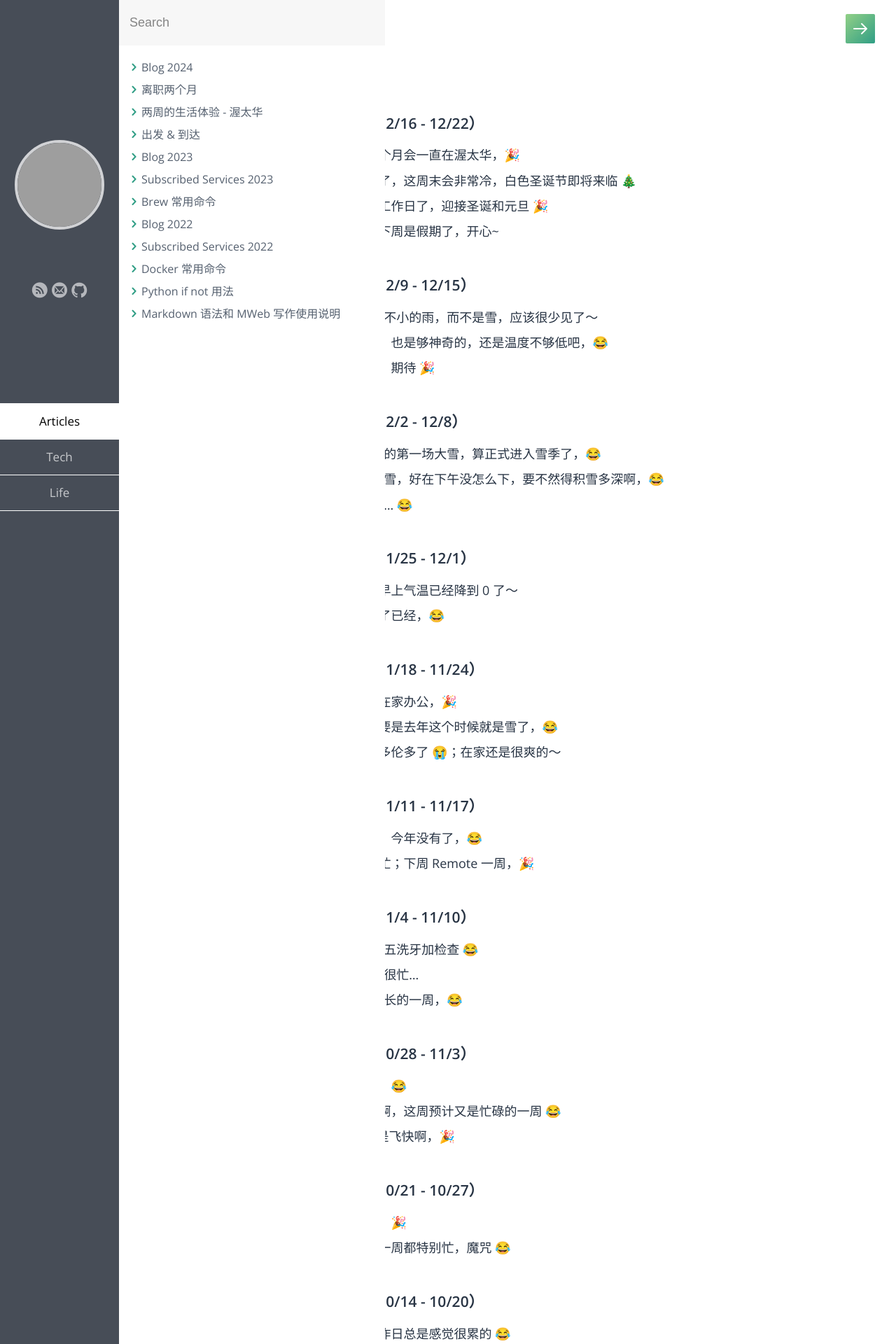
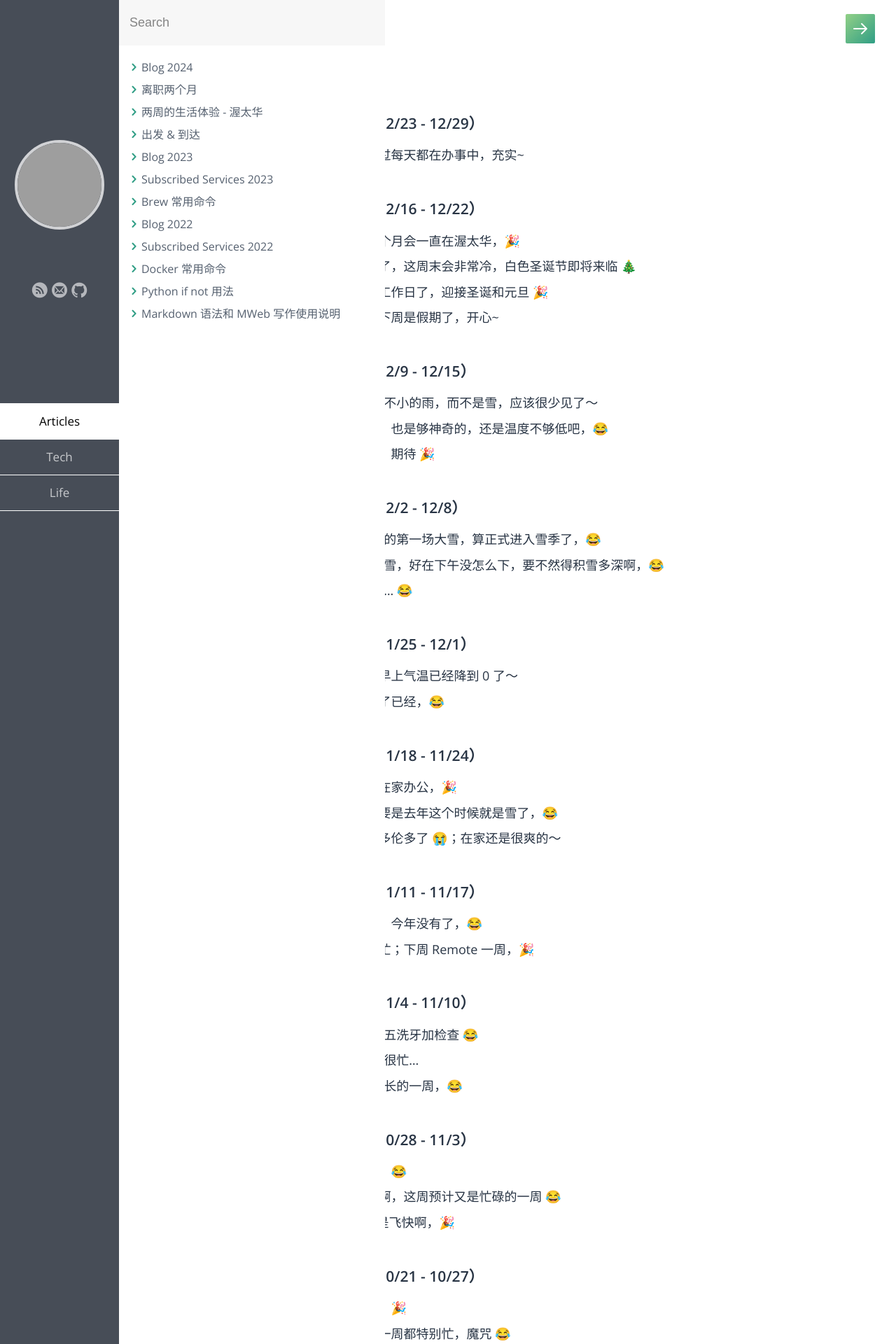
Before and after one commit to samxupeiran/samxupeiran.github.io, a Jekyll site: the page built from _posts/life/2024-01-02-my-blog.md, in a window 1280 px wide. Shown: the top 1920 px of the page at 70% size. Built offline with Jekyll 4.4.1, drawn with Linux system fonts in a browser that asks for light colours; some web fonts are replaced; some of the changed text lies outside the part shown; grey boxes are pictures that could not be loaded.

Commit message:
feat: add weekly blog 12/27

```diff
--- a/_posts/life/2024-01-02-my-blog.md
+++ b/_posts/life/2024-01-02-my-blog.md
@@ -5,6 +5,9 @@ category: Life
 tags: Blog
 ---
 
+
+- ### 2024 年 12 月 第 4 周（12/23 - 12/29）
+     - 12/27 这周在家休假，不过每天都在办事中，充实~
 
 - ### 2024 年 12 月 第 3 周（12/16 - 12/22）
      - 12/16 周末冷的不行；这个月会一直在渥太华，🎉
```
